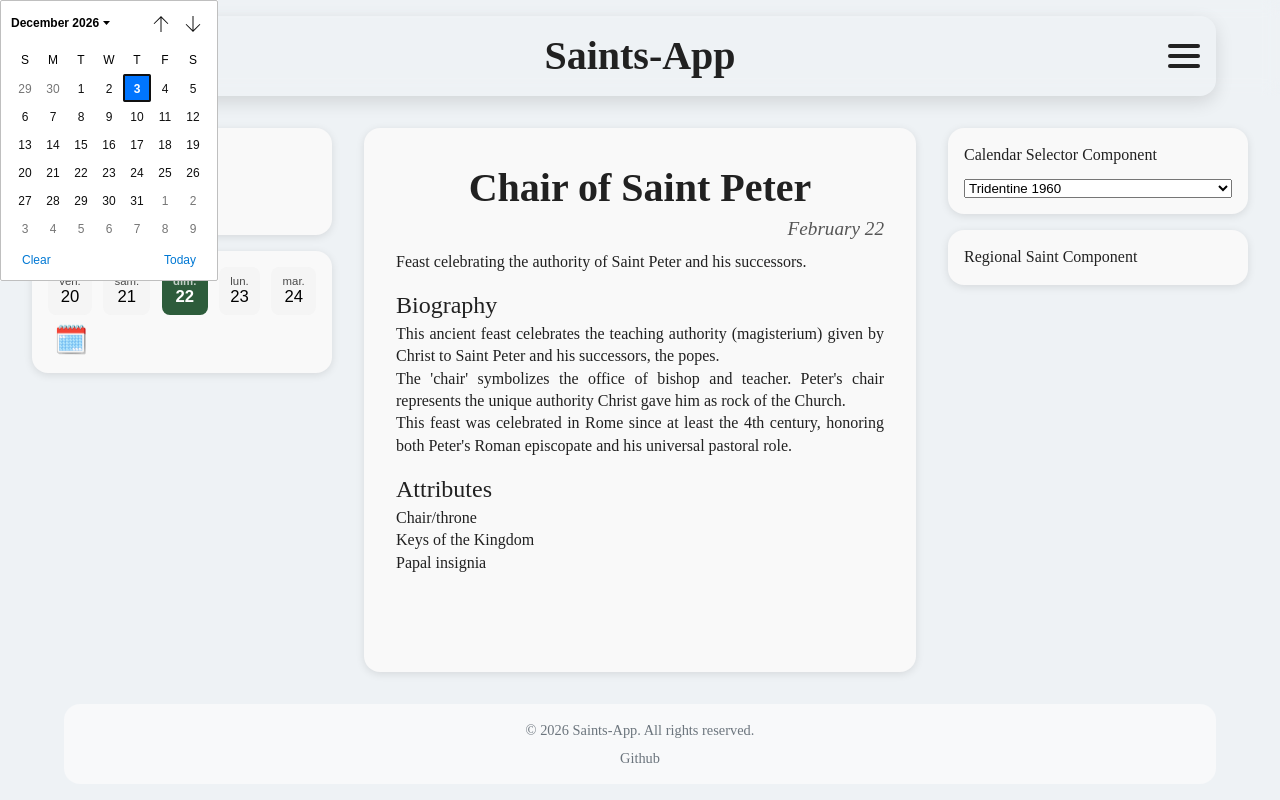
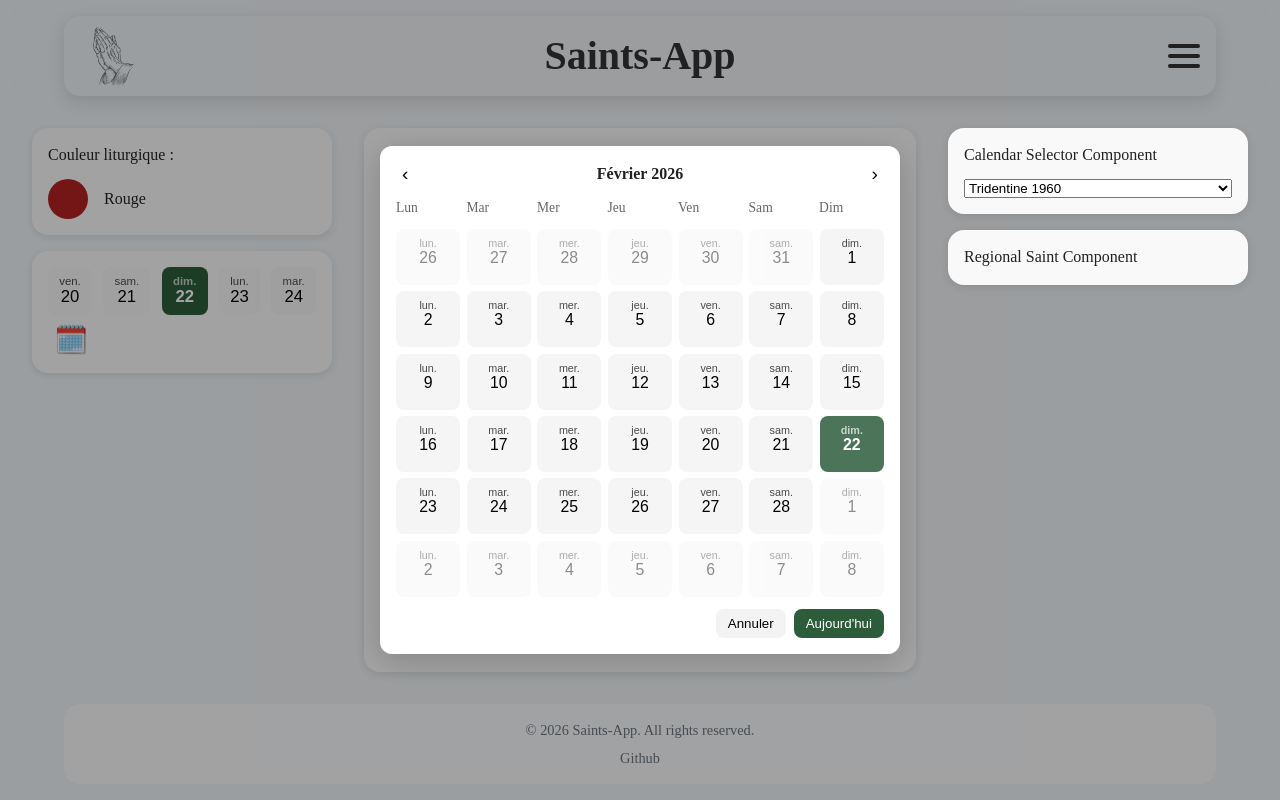
Before and after one commit to cybreuil/saints-app, a React (Vite) app: page /saint-of-the-day in a window 1280 px wide. Both pictures are taken after a click on the button "🗓️". Built offline with nearby package versions, Linux system fonts and the light colour scheme; a web font is replaced by a local one.

Commit message:
feat: full Calendar Modal

```diff
--- /dev/null
+++ b/src/components/FullCalendarModal/FullCalendarModal.css
@@ -0,0 +1,109 @@
+/* Overlay */
+.fc-overlay {
+	position: fixed;
+	inset: 0;
+	background: rgba(0, 0, 0, 0.35);
+	display: flex;
+	align-items: center;
+	justify-content: center;
+	z-index: 1200;
+}
+
+/* Modal shell */
+.fc-modal {
+	background: var(--color-background, #fff);
+	border-radius: 12px;
+	padding: 1rem;
+	width: min(520px, calc(100% - 2rem));
+	box-shadow: 0 6px 30px rgba(0, 0, 0, 0.18);
+	outline: none;
+	display: flex;
+	flex-direction: column;
+	gap: 0.75rem;
+}
+
+/* Header */
+.fc-header {
+	display: flex;
+	align-items: center;
+	justify-content: space-between;
+}
+.fc-title {
+	font-weight: 600;
+	text-transform: capitalize;
+}
+.fc-nav-btn {
+	background: none;
+	border: none;
+	font-size: 1.2rem;
+	cursor: pointer;
+}
+
+/* Weekdays */
+.fc-weekdays {
+	display: grid;
+	grid-template-columns: repeat(7, 1fr);
+	gap: 0.35rem;
+	color: var(--muted, #666);
+	font-size: 0.85rem;
+}
+
+/* Grid */
+.fc-grid {
+	display: grid;
+	grid-template-columns: repeat(7, 1fr);
+	gap: 0.4rem;
+}
+
+/* Reuse your mini calendar styles for the day buttons */
+.fc-modal .mini-calendar-day {
+	background: var(--color-background-tertiary, #f5f5f5);
+	border: none;
+	border-radius: 8px;
+	padding: 0.5rem 0.3rem;
+	cursor: pointer;
+	display: flex;
+	flex-direction: column;
+	align-items: center;
+	transition:
+		background 0.18s,
+		color 0.18s,
+		transform 0.12s;
+	font-size: 0.9rem;
+	min-height: 56px;
+}
+
+/* Outside month */
+.fc-day-outside {
+	opacity: 0.45;
+}
+
+/* Today & selected */
+.fc-modal .mini-calendar-day.today {
+	background: var(--color-accent);
+	color: #fff;
+	opacity: 0.85;
+}
+.fc-modal .mini-calendar-day.selected {
+	background: var(--color-accent, #b22222);
+	color: #fff;
+	font-weight: 700;
+}
+
+/* Footer */
+.fc-footer {
+	display: flex;
+	justify-content: flex-end;
+	gap: 0.5rem;
+}
+.fc-btn {
+	border: none;
+	background: var(--color-background-tertiary, #f3f3f3);
+	padding: 0.45rem 0.75rem;
+	border-radius: 8px;
+	cursor: pointer;
+}
+.fc-btn-today {
+	background: var(--color-accent);
+	color: white;
+}
--- /dev/null
+++ b/src/components/FullCalendarModal/FullCalendarModal.tsx
@@ -0,0 +1,216 @@
+import React, { useEffect, useRef, useState } from "react";
+import { motion } from "framer-motion";
+import "./FullCalendarModal.css";
+
+type Props = {
+	initialDate?: string; // YYYY-MM-DD
+	onClose: () => void;
+	onSelect: (dateStr: string) => void;
+	open?: boolean;
+};
+
+function formatDate(d: Date) {
+	return d.toISOString().slice(0, 10);
+}
+
+function startOfMonth(d: Date) {
+	return new Date(d.getFullYear(), d.getMonth(), 1);
+}
+
+function endOfMonth(d: Date) {
+	return new Date(d.getFullYear(), d.getMonth() + 1, 0);
+}
+
+function addMonths(d: Date, delta: number) {
+	return new Date(d.getFullYear(), d.getMonth() + delta, 1);
+}
+
+function getMonthGrid(forDate: Date) {
+	// returns array of Date objects covering the 6x7 calendar grid
+	const start = startOfMonth(forDate);
+	const end = endOfMonth(forDate);
+	const startWeekday = start.getDay(); // 0 = Sun, 1 = Mon...
+	// We'll display weeks starting on Monday for consistency with mini-calendar:
+	const shift = (startWeekday + 6) % 7; // Monday=0
+	const gridStart = new Date(start);
+	gridStart.setDate(start.getDate() - shift);
+
+	const cells: Date[] = [];
+	for (let i = 0; i < 42; i++) {
+		const d = new Date(gridStart);
+		d.setDate(gridStart.getDate() + i);
+		cells.push(d);
+	}
+	return cells;
+}
+
+export const FullCalendarModal: React.FC<Props> = ({
+	initialDate,
+	onClose,
+	onSelect,
+	open = false,
+}) => {
+	const today = new Date();
+	const init = initialDate ? new Date(initialDate) : today;
+	const [viewMonth, setViewMonth] = useState<Date>(startOfMonth(init));
+	const [selectedDate, setSelectedDate] = useState<string>(
+		initialDate ? initialDate : formatDate(today),
+	);
+
+	useEffect(() => {
+		// keep viewMonth in sync if initialDate prop changes
+		if (initialDate) {
+			const d = new Date(initialDate);
+			setViewMonth(startOfMonth(d));
+			setSelectedDate(initialDate);
+		}
+	}, [initialDate]);
+
+	// focus management
+	const modalRef = useRef<HTMLDivElement | null>(null);
+	useEffect(() => {
+		if (open) {
+			// focus the modal container for keyboard listeners
+			modalRef.current?.focus();
+			document.body.style.overflow = "hidden";
+		} else {
+			document.body.style.overflow = "";
+		}
+		return () => {
+			document.body.style.overflow = "";
+		};
+	}, [open]);
+
+	const handleKeyDown = (e: React.KeyboardEvent) => {
+		if (e.key === "Escape") onClose();
+	};
+
+	const cells = getMonthGrid(viewMonth);
+	const monthLabel = viewMonth.toLocaleDateString("fr-FR", {
+		month: "long",
+		year: "numeric",
+	});
+
+	const isSameDay = (a: Date, b: Date) =>
+		a.getFullYear() === b.getFullYear() &&
+		a.getMonth() === b.getMonth() &&
+		a.getDate() === b.getDate();
+
+	return (
+		<motion.div
+			className="fc-overlay"
+			initial={{ opacity: 0 }}
+			animate={open ? { opacity: 1 } : { opacity: 0 }}
+			exit={{ opacity: 0 }}
+			style={{ pointerEvents: open ? "auto" : "none" }}
+			onClick={(e) => {
+				if (e.target === e.currentTarget) onClose();
+			}}
+		>
+			<motion.div
+				className="fc-modal"
+				role="dialog"
+				aria-modal="true"
+				aria-label="Sélectionner une date"
+				tabIndex={-1}
+				ref={modalRef}
+				onKeyDown={handleKeyDown}
+				initial={{ y: 20, opacity: 0, scale: 0.98 }}
+				animate={
+					open
+						? { y: 0, opacity: 1, scale: 1 }
+						: { y: 20, opacity: 0, scale: 0.98 }
+				}
+				transition={{ duration: 0.18 }}
+				onClick={(e) => e.stopPropagation()}
+			>
+				<header className="fc-header">
+					<button
+						type="button"
+						className="fc-nav-btn"
+						aria-label="Mois précédent"
+						onClick={() => setViewMonth((m) => addMonths(m, -1))}
+					>
+						‹
+					</button>
+					<div className="fc-title">{monthLabel}</div>
+					<button
+						type="button"
+						className="fc-nav-btn"
+						aria-label="Mois suivant"
+						onClick={() => setViewMonth((m) => addMonths(m, 1))}
+					>
+						›
+					</button>
+				</header>
+
+				<div className="fc-weekdays">
+					{["Lun", "Mar", "Mer", "Jeu", "Ven", "Sam", "Dim"].map(
+						(w) => (
+							<div key={w} className="fc-weekday">
+								{w}
+							</div>
+						),
+					)}
+				</div>
+
+				<div className="fc-grid">
+					{cells.map((d) => {
+						const dateStr = formatDate(d);
+						const inCurrentMonth =
+							d.getMonth() === viewMonth.getMonth();
+						const isToday = isSameDay(d, today);
+						const isSelected = dateStr === selectedDate;
+						return (
+							<button
+								key={dateStr}
+								className={`mini-calendar-day fc-day ${inCurrentMonth ? "" : "fc-day-outside"}${isSelected ? " selected" : ""}${isToday ? " today" : ""}`}
+								onClick={() => {
+									setSelectedDate(dateStr);
+									onSelect(dateStr);
+									onClose();
+								}}
+								aria-current={isSelected ? "date" : undefined}
+								tabIndex={open ? 0 : -1}
+							>
+								<span className="mini-calendar-day-label">
+									{d.toLocaleDateString("fr-FR", {
+										weekday: "short",
+									})}
+								</span>
+								<span className="mini-calendar-day-num">
+									{d.getDate()}
+								</span>
+							</button>
+						);
+					})}
+				</div>
+
+				<footer className="fc-footer">
+					<button
+						type="button"
+						className="fc-btn fc-btn-cancel"
+						onClick={onClose}
+					>
+						Annuler
+					</button>
+					<button
+						type="button"
+						className="fc-btn fc-btn-today"
+						onClick={() => {
+							const todayStr = formatDate(today);
+							setViewMonth(startOfMonth(today));
+							setSelectedDate(todayStr);
+							onSelect(todayStr);
+							onClose();
+						}}
+					>
+						Aujourd'hui
+					</button>
+				</footer>
+			</motion.div>
+		</motion.div>
+	);
+};
+
+export default FullCalendarModal;
--- a/src/components/MiniCalendar/MiniCalendar.tsx
+++ b/src/components/MiniCalendar/MiniCalendar.tsx
@@ -1,8 +1,9 @@
 import { useMemo, useRef, useState, useEffect } from "react";
 import { useNavigate, useParams } from "react-router-dom";
-import "./MiniCalendar.css";
+import FullCalendarModal from "../FullCalendarModal/FullCalendarModal";
 import { AnimatePresence, motion } from "framer-motion";
 import { TRANSITIONS } from "../../styles/theme";
+import "./MiniCalendar.css";
 
 // function getWeekDays(date = new Date()) {
 // 	const start = new Date(date);
@@ -36,6 +37,7 @@ function getTodayStr() {
 export function MiniCalendar() {
 	const navigate = useNavigate();
 	const [isAnimating, setIsAnimating] = useState(false);
+	const [isModalOpen, setIsModalOpen] = useState(false);
 
 	// Récupère la date sélectionnée depuis la query string (?date=YYYY-MM-DD)
 	// const params = new URLSearchParams(location.search);
@@ -72,11 +74,19 @@ export function MiniCalendar() {
 	// On gere le calendrier date picker
 	const inputRef = useRef<HTMLInputElement>(null);
 	const handleIconClick = () => {
-		if (inputRef.current) {
-			inputRef.current.showPicker
-				? inputRef.current.showPicker()
-				: inputRef.current.focus();
+		// prefer native picker on small screens
+		if (
+			window.matchMedia &&
+			window.matchMedia("(max-width: 720px)").matches
+		) {
+			if (inputRef.current) {
+				inputRef.current.showPicker
+					? inputRef.current.showPicker()
+					: inputRef.current.focus();
+			}
+			return;
 		}
+		setIsModalOpen(true);
 	};
 
 	//Definition de l'ordre de defilement
@@ -184,12 +194,18 @@ export function MiniCalendar() {
 						}}
 						onChange={(e) => {
 							if (e.target.value) {
-								navigate(`/saint-of-the-day/${e.target.value}`);
+								handleDayClick(e.target.value);
 							}
 						}}
 					/>
 				</motion.div>
 			</motion.div>
+			<FullCalendarModal
+				initialDate={selectedDate}
+				open={isModalOpen}
+				onClose={() => setIsModalOpen(false)}
+				onSelect={(dateStr) => navigate(`/saint-of-the-day/${dateStr}`)}
+			/>
 		</div>
 	);
 }
```
